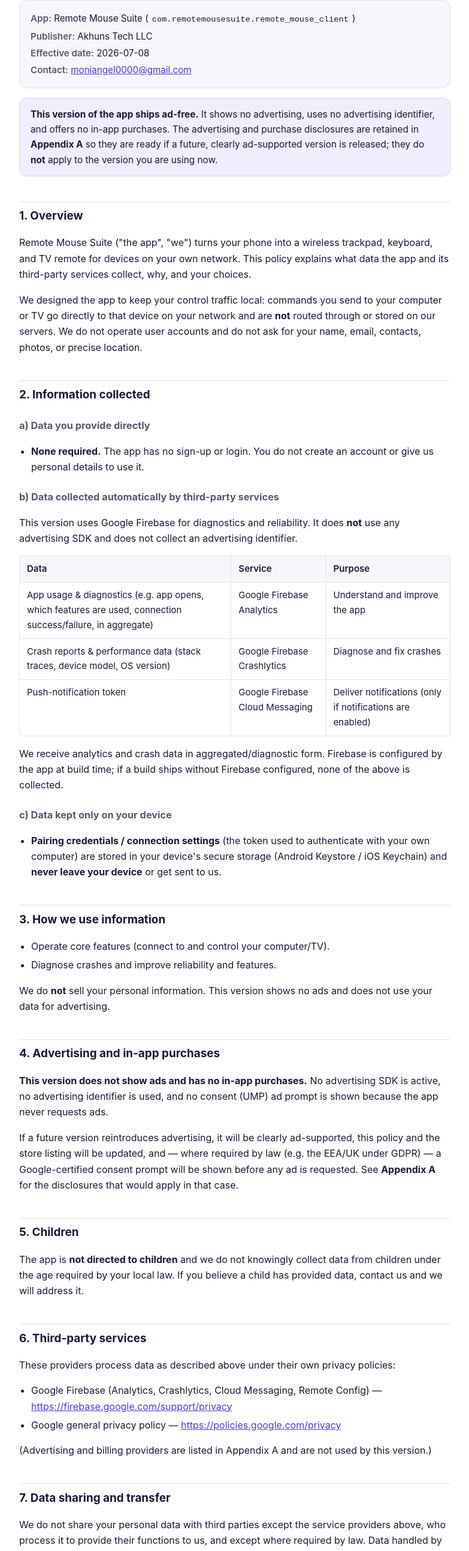
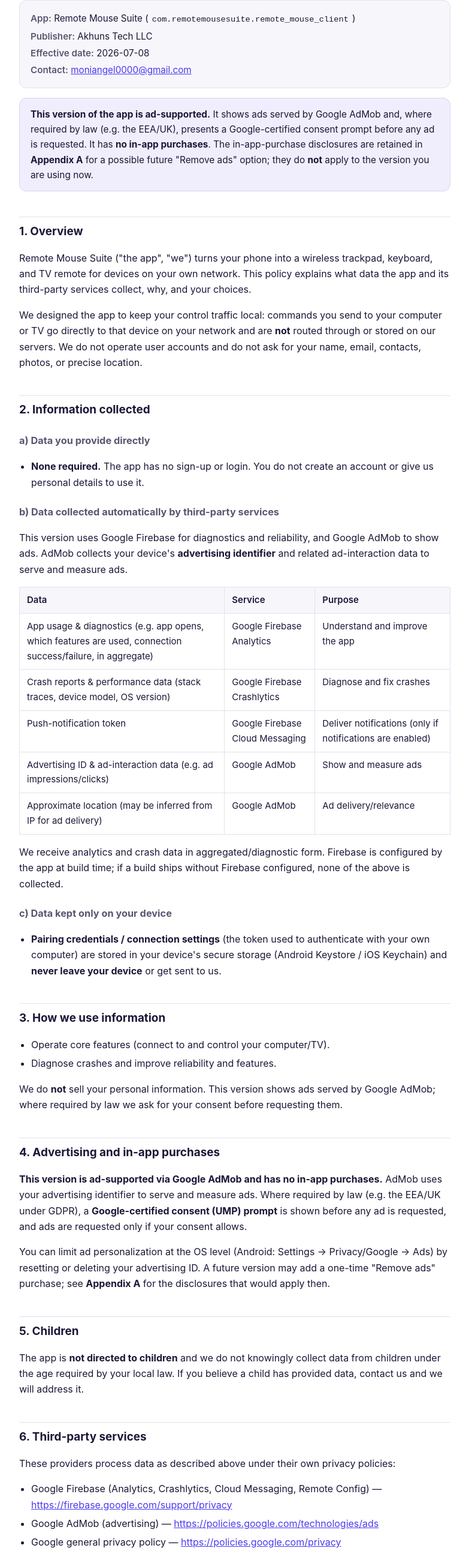
Before and after one commit to moniangel0000-png/rms-legal, a plain HTML site: page privacy.html in a window 1280 px wide. Shown: the part 84-2669 px from the top of the page at 60% size, without its empty margins (248-1031 px from the left). Drawn offline with Linux system fonts and the light colour scheme.

Commit message:
docs(privacy): ad-supported policy for 1.4.2 ads release

```diff
--- a/privacy.html
+++ b/privacy.html
@@ -59,11 +59,12 @@
   </div>
 
   <div class="callout">
-    <strong>This version of the app ships ad-free.</strong> It shows no advertising,
-    uses no advertising identifier, and offers no in-app purchases. The advertising
-    and purchase disclosures are retained in <strong>Appendix A</strong> so they are
-    ready if a future, clearly ad-supported version is released; they do <strong>not</strong>
-    apply to the version you are using now.
+    <strong>This version of the app is ad-supported.</strong> It shows ads served by
+    Google AdMob and, where required by law (e.g. the EEA/UK), presents a
+    Google-certified consent prompt before any ad is requested. It has
+    <strong>no in-app purchases</strong>. The in-app-purchase disclosures are retained in
+    <strong>Appendix A</strong> for a possible future "Remove ads" option; they do
+    <strong>not</strong> apply to the version you are using now.
   </div>
 
   <h2>1. Overview</h2>
@@ -82,8 +83,9 @@
     account or give us personal details to use it.</li>
   </ul>
   <h3>b) Data collected automatically by third-party services</h3>
-  <p>This version uses Google Firebase for diagnostics and reliability. It does
-  <strong>not</strong> use any advertising SDK and does not collect an advertising identifier.</p>
+  <p>This version uses Google Firebase for diagnostics and reliability, and Google
+  AdMob to show ads. AdMob collects your device's <strong>advertising identifier</strong> and
+  related ad-interaction data to serve and measure ads.</p>
   <div class="tablewrap">
   <table>
     <thead><tr><th>Data</th><th>Service</th><th>Purpose</th></tr></thead>
@@ -91,6 +93,8 @@
       <tr><td>App usage &amp; diagnostics (e.g. app opens, which features are used, connection success/failure, in aggregate)</td><td>Google Firebase Analytics</td><td>Understand and improve the app</td></tr>
       <tr><td>Crash reports &amp; performance data (stack traces, device model, OS version)</td><td>Google Firebase Crashlytics</td><td>Diagnose and fix crashes</td></tr>
       <tr><td>Push-notification token</td><td>Google Firebase Cloud Messaging</td><td>Deliver notifications (only if notifications are enabled)</td></tr>
+      <tr><td>Advertising ID &amp; ad-interaction data (e.g. ad impressions/clicks)</td><td>Google AdMob</td><td>Show and measure ads</td></tr>
+      <tr><td>Approximate location (may be inferred from IP for ad delivery)</td><td>Google AdMob</td><td>Ad delivery/relevance</td></tr>
     </tbody>
   </table>
   </div>
@@ -110,18 +114,19 @@
     <li>Operate core features (connect to and control your computer/TV).</li>
     <li>Diagnose crashes and improve reliability and features.</li>
   </ul>
-  <p>We do <strong>not</strong> sell your personal information. This version shows no ads
-  and does not use your data for advertising.</p>
+  <p>We do <strong>not</strong> sell your personal information. This version shows ads served
+  by Google AdMob; where required by law we ask for your consent before requesting them.</p>
 
   <h2>4. Advertising and in-app purchases</h2>
-  <p><strong>This version does not show ads and has no in-app purchases.</strong> No advertising
-  SDK is active, no advertising identifier is used, and no consent (UMP) ad prompt
-  is shown because the app never requests ads.</p>
-  <p>If a future version reintroduces advertising, it will be clearly ad-supported,
-  this policy and the store listing will be updated, and — where required by law
-  (e.g. the EEA/UK under GDPR) — a Google-certified consent prompt will be shown
-  before any ad is requested. See <strong>Appendix A</strong> for the disclosures that would
-  apply in that case.</p>
+  <p><strong>This version is ad-supported via Google AdMob and has no in-app purchases.</strong>
+  AdMob uses your advertising identifier to serve and measure ads. Where required
+  by law (e.g. the EEA/UK under GDPR), a <strong>Google-certified consent (UMP) prompt</strong>
+  is shown before any ad is requested, and ads are requested only if your consent
+  allows.</p>
+  <p>You can limit ad personalization at the OS level (Android: Settings →
+  Privacy/Google → Ads) by resetting or deleting your advertising ID. A future
+  version may add a one-time "Remove ads" purchase; see <strong>Appendix A</strong> for the
+  disclosures that would apply then.</p>
 
   <h2>5. Children</h2>
   <p>The app is <strong>not directed to children</strong> and we do not knowingly collect data
@@ -133,9 +138,11 @@
   <ul>
     <li>Google Firebase (Analytics, Crashlytics, Cloud Messaging, Remote Config) —
     <a href="https://firebase.google.com/support/privacy">https://firebase.google.com/support/privacy</a></li>
+    <li>Google AdMob (advertising) —
+    <a href="https://policies.google.com/technologies/ads">https://policies.google.com/technologies/ads</a></li>
     <li>Google general privacy policy — <a href="https://policies.google.com/privacy">https://policies.google.com/privacy</a></li>
   </ul>
-  <p>(Advertising and billing providers are listed in Appendix A and are not used by this version.)</p>
+  <p>(In-app billing providers are listed in Appendix A and are not used by this version.)</p>
 
   <h2>7. Data sharing and transfer</h2>
   <p>We do not share your personal data with third parties except the service
@@ -173,35 +180,27 @@
   <h2>12. Contact</h2>
   <p>Questions or requests: <a href="mailto:moniangel0000@gmail.com"><strong>moniangel0000@gmail.com</strong></a>.</p>
 
-  <h2>Appendix A — Advertising &amp; in-app purchases (NOT active in this version)</h2>
-  <p>The version described above ships ad-free with no in-app purchases. This
-  appendix is retained so the disclosures are ready if a future, clearly
-  ad-supported version is released. <strong>Nothing in this appendix applies to the
-  current version.</strong></p>
-  <p>If ads/purchases are reintroduced, the following would apply and this policy's
-  main body would be updated to match:</p>
+  <h2>Appendix A — In-app purchases (NOT active in this version)</h2>
+  <p>The version described above is ad-supported and offers <strong>no in-app purchases</strong>.
+  This appendix is retained so the disclosure is ready if a future version adds a
+  one-time "Remove ads" purchase. <strong>Nothing in this appendix applies to the current
+  version.</strong></p>
+  <p>If a "Remove ads" purchase is introduced, the following would apply and this
+  policy's main body would be updated to match:</p>
   <div class="tablewrap">
   <table>
     <thead><tr><th>Data</th><th>Service</th><th>Purpose</th></tr></thead>
     <tbody>
-      <tr><td>Advertising ID &amp; ad-interaction data</td><td>Google AdMob (mobile) / Google AdSense (web)</td><td>Show ads and measure them</td></tr>
-      <tr><td>Approximate location (may be inferred from IP for ad delivery)</td><td>Google AdMob</td><td>Ad delivery/relevance</td></tr>
       <tr><td>Purchase status of the one-time "Remove ads" item</td><td>Google Play Billing</td><td>Provide and restore an ad-free entitlement</td></tr>
     </tbody>
   </table>
   </div>
   <ul>
-    <li>The free version would be ad-supported via Google AdMob (and AdSense on web).
-    Where required by law, a <strong>Google-certified consent (UMP) prompt</strong> would be
-    shown before requesting any ads, and ads requested only if consent allows.</li>
     <li>A one-time <strong>Remove ads</strong> purchase would disable ads; the entitlement would
     be cached locally and validated against Google Play.</li>
-    <li>You could limit ad personalization at the OS level (Android: Settings →
-    Privacy/Google → Ads) by resetting or deleting your advertising ID.</li>
   </ul>
-  <p>Providers that would then apply, under their own policies:</p>
+  <p>Provider that would then apply, under its own policy:</p>
   <ul>
-    <li>Google AdMob / AdSense — <a href="https://policies.google.com/technologies/ads">https://policies.google.com/technologies/ads</a></li>
     <li>Google Play Billing — <a href="https://policies.google.com/privacy">https://policies.google.com/privacy</a></li>
   </ul>
 
```
